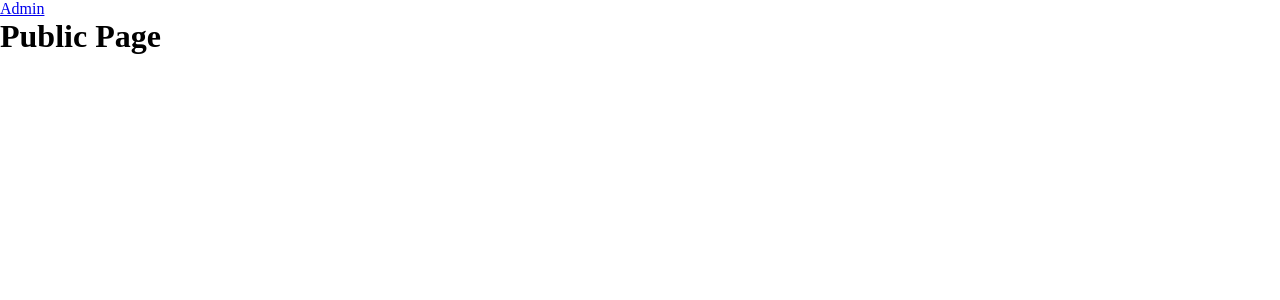
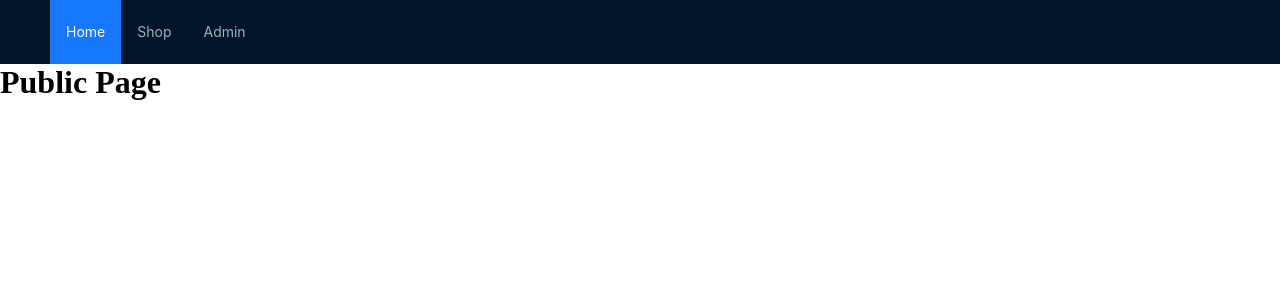
Before and after one commit to dovancuongadhp/antd-demo, a React (Vite) app: page / in a window 1280 px wide. Shown: the top 300 px of the page. Built offline with nearby package versions, Linux system fonts and the light colour scheme.

Commit message:
navbar public page

```diff
--- /dev/null
+++ b/src/components/Sidebar/SiderbarPublic.tsx
@@ -0,0 +1,34 @@
+import React from 'react';
+import { Breadcrumb, Layout, Menu, theme } from 'antd';
+import { Link } from 'react-router-dom';
+
+const { Header, Content, Footer } = Layout;
+
+const SidebarPublic: React.FC = () => {
+    const listNavBar = [
+        {key: "/",label: "Home"},
+        {key: "/shop",label: "Shop"},
+        {key: "/admin",label: <Link to={"/admin"}>Admin</Link>}
+    ]
+
+  return (
+    <Layout className="layout">
+      <Header style={{ display: 'flex', alignItems: 'center' }}>
+        <div className="demo-logo" />
+        <Menu
+          theme="dark"
+          mode="horizontal"
+          defaultSelectedKeys={['/']}
+          items={listNavBar.map((item)=>{
+            return {
+                key: item.key,
+                label: item.label
+            }
+          })}
+        />
+      </Header>
+    </Layout>
+  );
+};
+
+export default SidebarPublic;
--- a/src/layouts/PublicLayout.tsx
+++ b/src/layouts/PublicLayout.tsx
@@ -1,13 +1,13 @@
 
 
+import SidebarPublic from '@/components/Sidebar/SiderbarPublic'
 import React from 'react'
 import { Link, Outlet } from 'react-router-dom'
 
 function PublicLayout() {
   return (
     <div>
-        <Link to={"/admin"}>Admin</Link>
-        <br />
+        <SidebarPublic/>
         <Outlet/>
     </div>
   )
```
